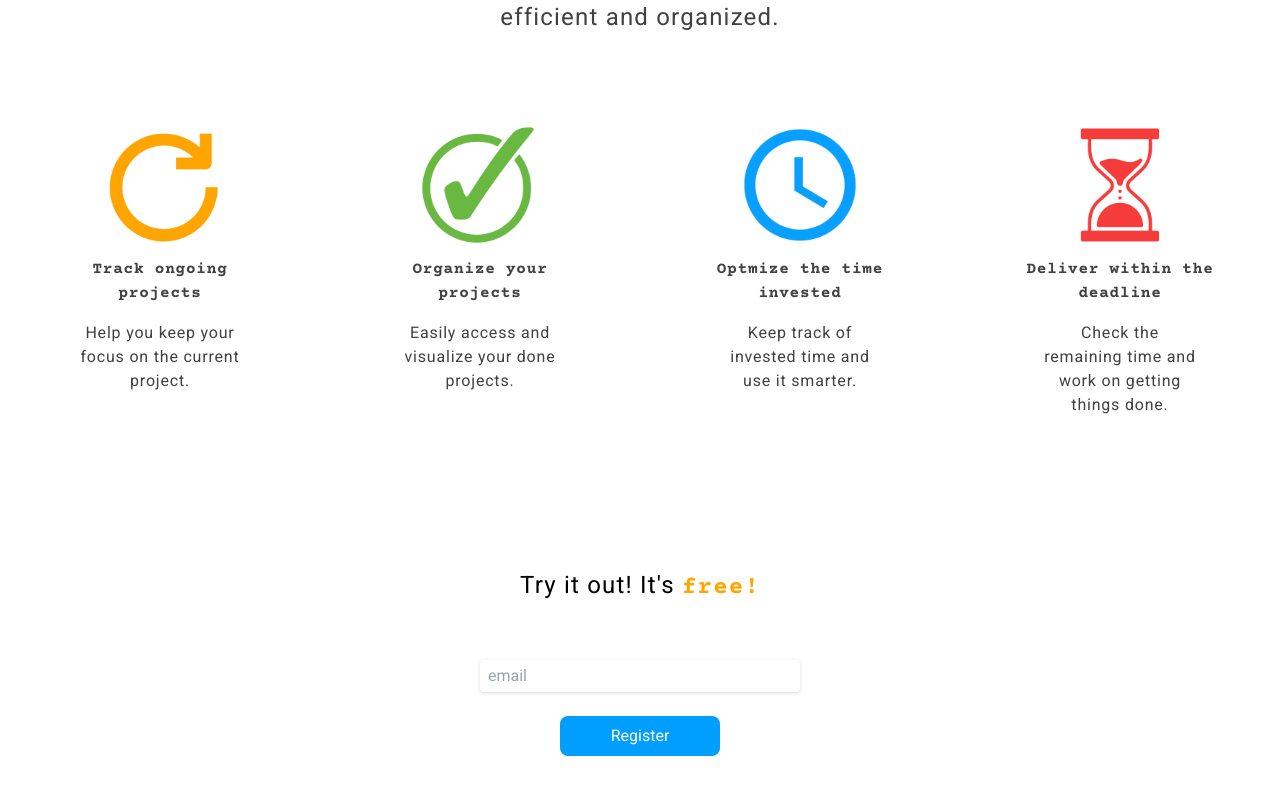
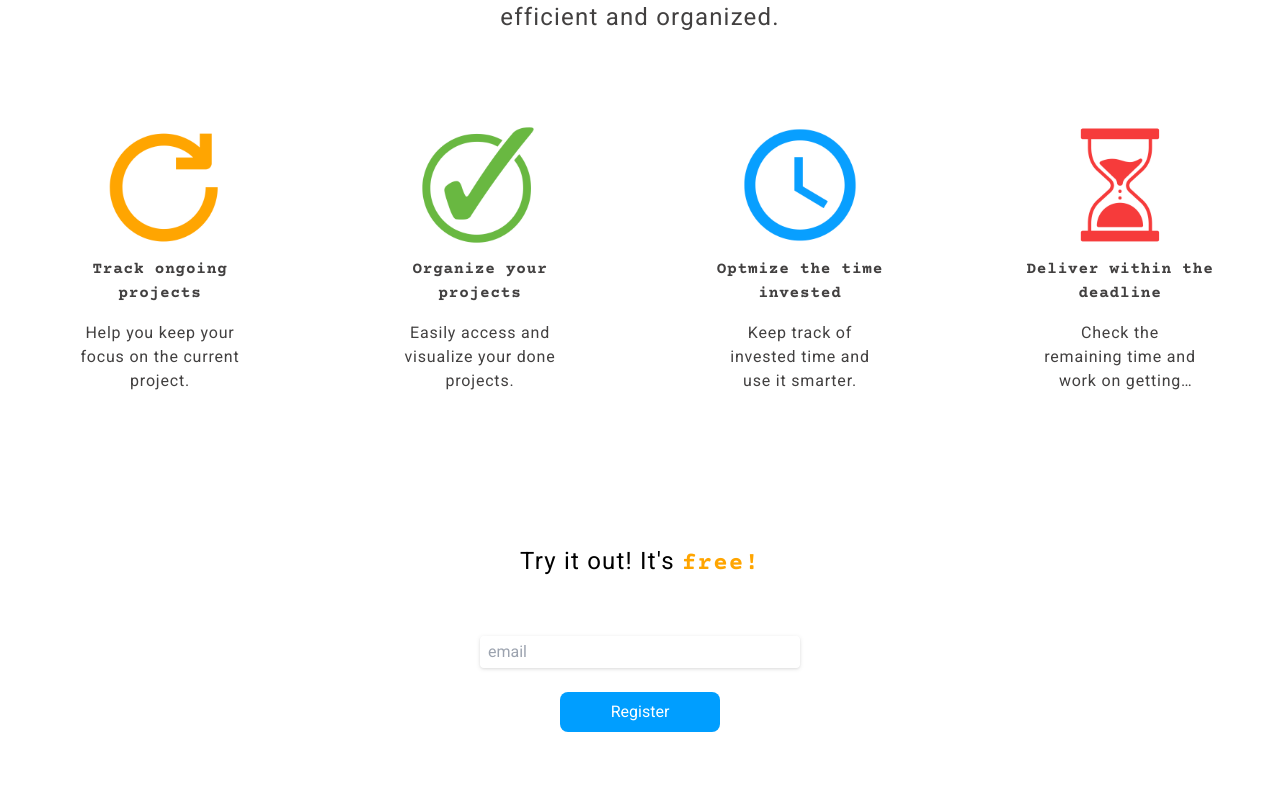
Before and after one commit to edukaki/devlist, a React (Create React App) app: page / in a window 1280 px wide. Shown: the part 791-1585 px from the top of the page. Built offline with nearby package versions, Linux system fonts and the light colour scheme; no server answers.

Commit message:
feat(home): add line clamp to benefits description

```diff
--- a/src/components/InfoCard/index.jsx
+++ b/src/components/InfoCard/index.jsx
@@ -6,7 +6,7 @@ const InfoCard = (props) => {
         <div className="flex flex-col pb-14">
             <img className="w-36 place-self-center" src={props.src} alt={props.alt} />
             <h3 className="w-48 place-self-center text-center pb-4 font-courier font-semibold tracking-wider">{props.title}</h3>
-            <p className="w-48 place-self-center text-center tracking-wider lg:w-40">{props.description}</p>
+            <p className="w-48 line-clamp-3 place-self-center text-center tracking-wider lg:w-40">{props.description}</p>
         </div>
 
     )
```
